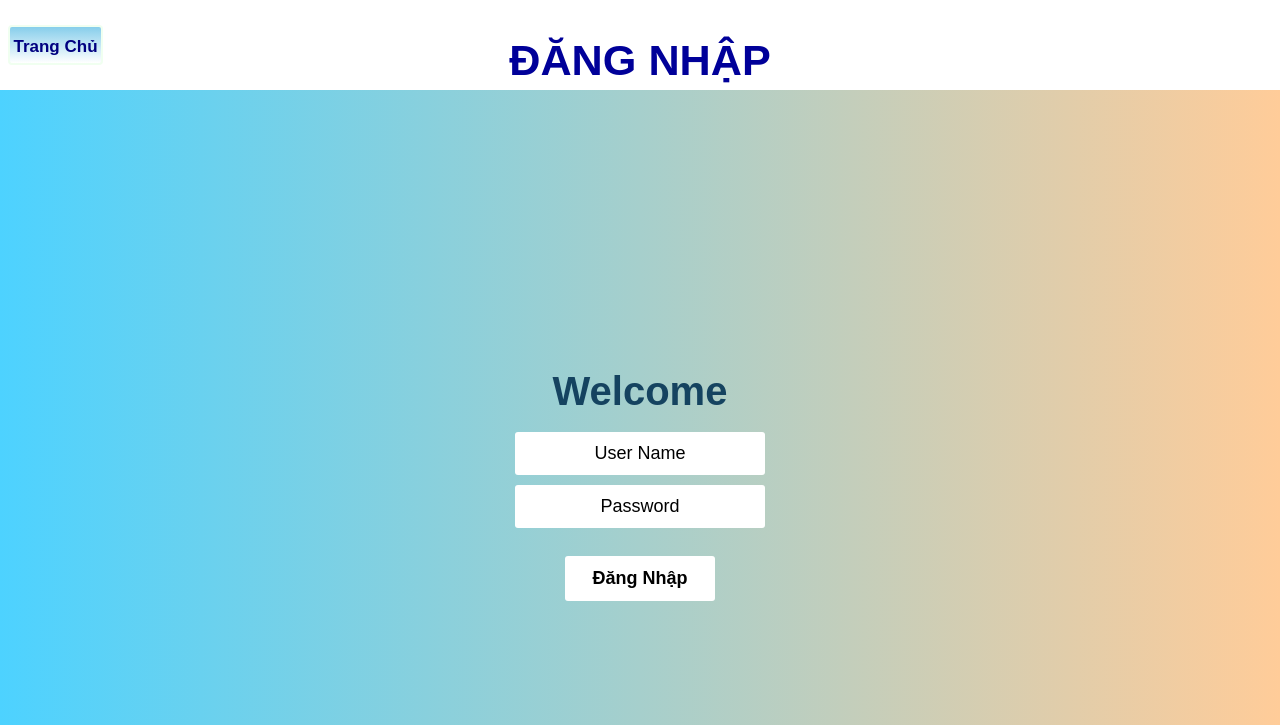
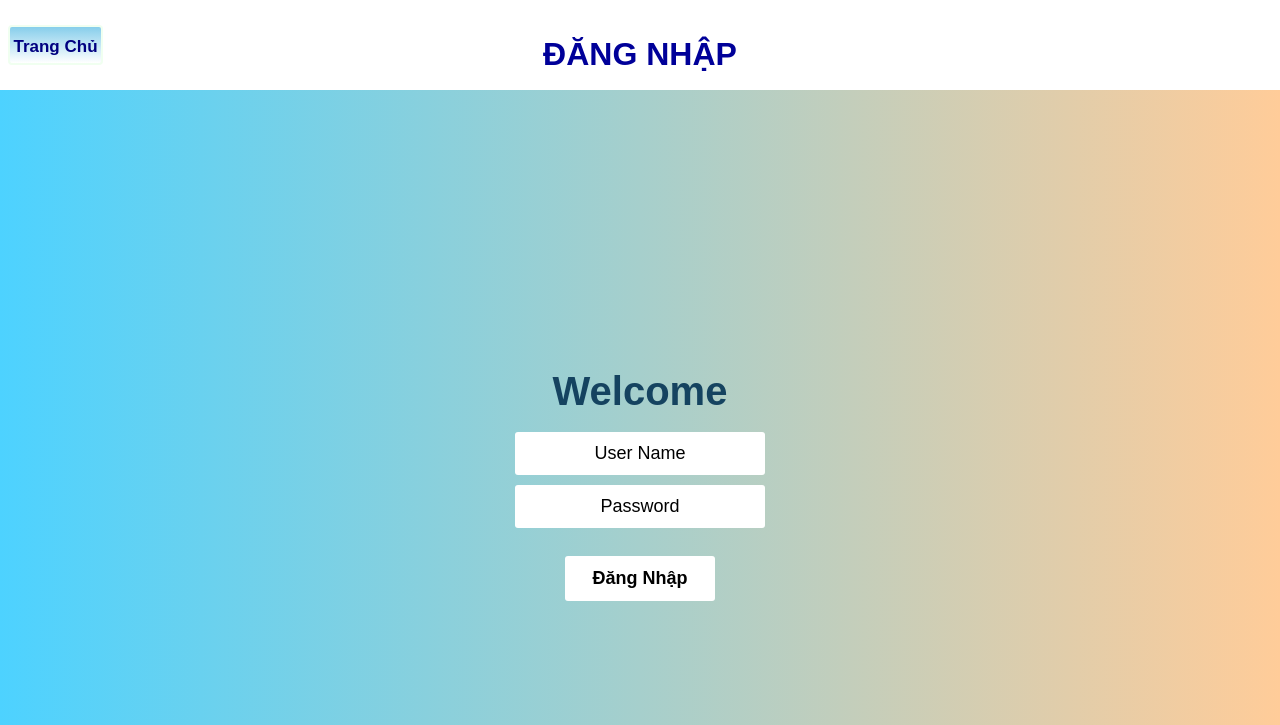
Before and after one commit to muasam/online, a plain HTML site: page ĐĂNG-NHẬP.html in a window 1280 px wide. Shown: the top 725 px of the page. Drawn offline with nearby package versions, Linux system fonts and the light colour scheme.

Commit message:
Update ĐĂNG-NHẬP.html

```diff
--- a/ĐĂNG-NHẬP.html
+++ b/ĐĂNG-NHẬP.html
@@ -636,7 +636,7 @@ header  {
 <a id="Button1" href="https://muasam.github.io/online/index.html" style="position:absolute;left:8px;top:25px;width:95px;height:40px;z-index:0;">Trang Chủ</a>
 <br></p>
 <br></p>
-<p style="font-size: 2.7em; color: #000099; font-weight: bold">ĐĂNG NHẬP</p>
+<p style="font-size: 2.0em; color: #000099; font-weight: bold">ĐĂNG NHẬP</p>
 </div>
 
 
```
